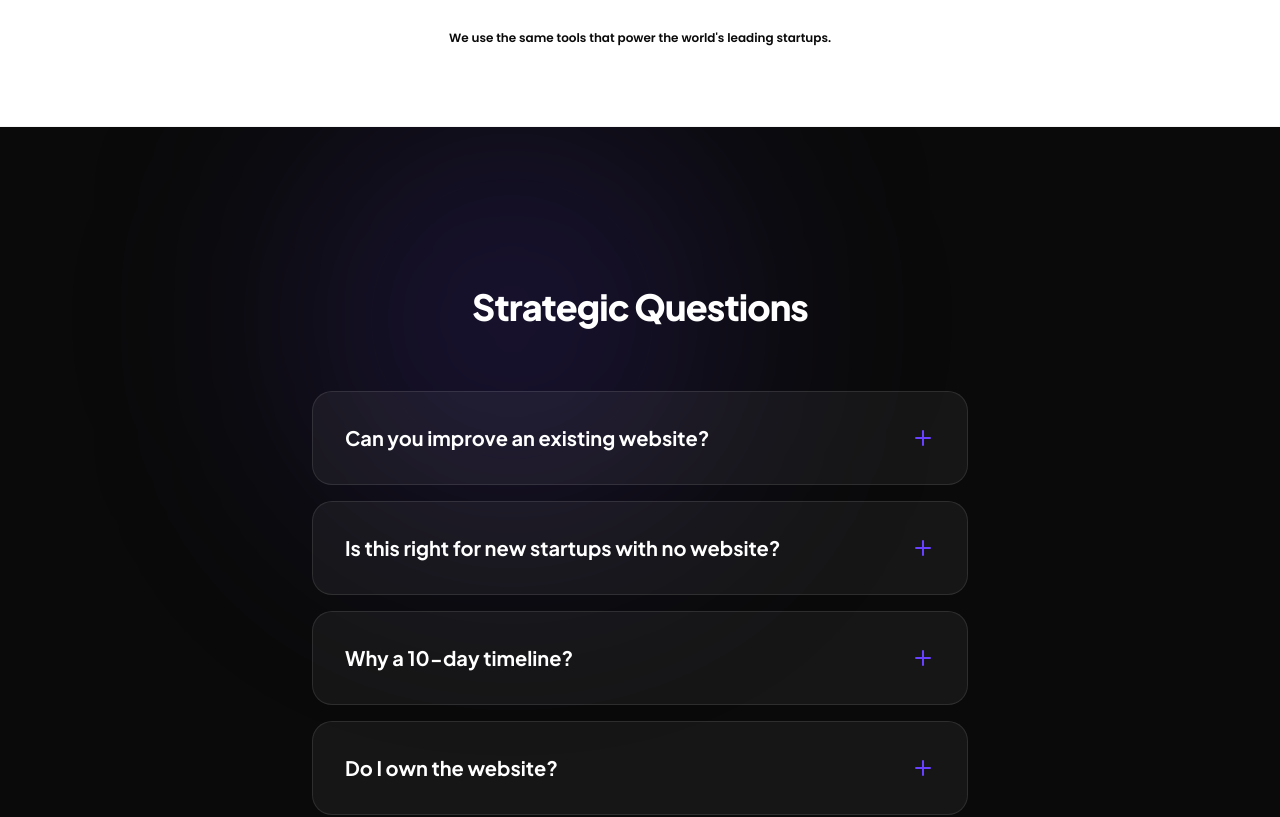
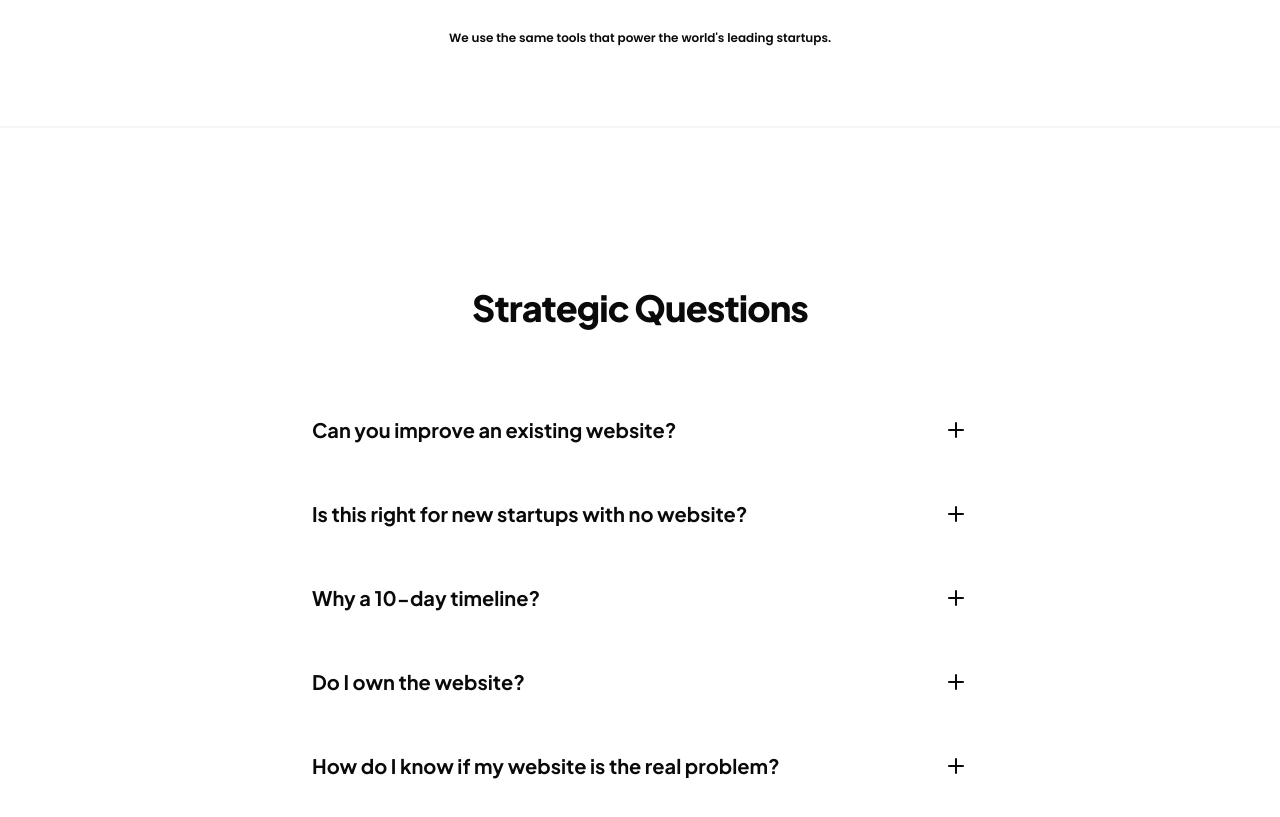
Before and after one commit to varun-vk17/ronin, a React (Vite) app: page / in a window 1280 px wide. Shown: the part 5190-6007 px from the top of the page. Built offline with nearby package versions, Linux system fonts and the light colour scheme.

Commit message:
revert: restore original FAQ section design

```diff
--- a/src/components/FAQ.tsx
+++ b/src/components/FAQ.tsx
@@ -3,14 +3,10 @@ import { FadeIn } from './FadeIn';
 import { FAQItem } from './FAQItem';
 
 export const FAQ = () => (
-    <section className="py-40 bg-ronin-black relative overflow-hidden">
-        {/* Background Gradients for Glass Effect */}
-        <div className="absolute top-0 left-1/4 w-96 h-96 bg-ronin-electric/20 rounded-full blur-[128px] pointer-events-none" />
-        <div className="absolute bottom-0 right-1/4 w-96 h-96 bg-blue-600/10 rounded-full blur-[128px] pointer-events-none" />
-
-        <div className="container mx-auto px-8 md:px-14 max-w-3xl relative z-10">
+    <section className="py-40 bg-white border-t border-ronin-neutral-100">
+        <div className="container mx-auto px-8 md:px-14 max-w-3xl">
             <FadeIn delay={100}>
-                <h2 className="text-3xl md:text-4xl font-extrabold font-heading text-center mb-16 tracking-tight text-white">Strategic Questions</h2>
+                <h2 className="text-3xl md:text-4xl font-extrabold font-heading text-center mb-16 tracking-tight">Strategic Questions</h2>
             </FadeIn>
             <div className="space-y-2">
                 {[
--- a/src/components/FAQItem.tsx
+++ b/src/components/FAQItem.tsx
@@ -4,20 +4,18 @@ import { Plus } from 'lucide-react';
 export const FAQItem = ({ question, answer }: { question: string, answer: string }) => {
     const [isOpen, setIsOpen] = useState(false);
     return (
-        <div className={`mb-4 rounded-[20px] transition-all duration-500 border ${isOpen ? 'bg-white/10 border-white/20' : 'bg-white/5 border-white/10 hover:bg-white-[0.07] hover:border-white/20'}`}>
+        <div className="border-b border-ronin-neutral-200 py-6 last:border-0">
             <button
-                className="flex justify-between items-center w-full text-left p-6 md:p-8"
+                className="flex justify-between items-center w-full text-left group"
                 onClick={() => setIsOpen(!isOpen)}
             >
-                <h4 className="text-lg md:text-xl font-bold font-heading text-white pr-8">{question}</h4>
-                <div className={`text-ronin-electric transition-transform duration-500 ease-[cubic-bezier(0.16, 1, 0.3, 1)] ${isOpen ? 'rotate-45' : ''}`}>
+                <h4 className="text-lg md:text-xl font-bold font-heading group-hover:text-ronin-electric transition-colors pr-8 transition-all duration-300">{question}</h4>
+                <div className={`transition-transform duration-500 ease-[cubic-bezier(0.16, 1, 0.3, 1)] ${isOpen ? 'rotate-45' : ''}`}>
                     <Plus size={24} />
                 </div>
             </button>
-            <div className={`overflow-hidden transition-all duration-500 ease-[cubic-bezier(0.16, 1, 0.3, 1)] ${isOpen ? 'max-h-96 opacity-100' : 'max-h-0 opacity-0'}`}>
-                <div className="px-6 md:px-8 pb-8">
-                    <p className="text-ronin-neutral-300 leading-relaxed font-sans">{answer}</p>
-                </div>
+            <div className={`overflow-hidden transition-all duration-500 ease-[cubic-bezier(0.16, 1, 0.3, 1)] ${isOpen ? 'max-h-96 mt-4 opacity-100' : 'max-h-0 opacity-0'}`}>
+                <p className="text-ronin-neutral-600 leading-relaxed font-sans">{answer}</p>
             </div>
         </div>
     );
```
